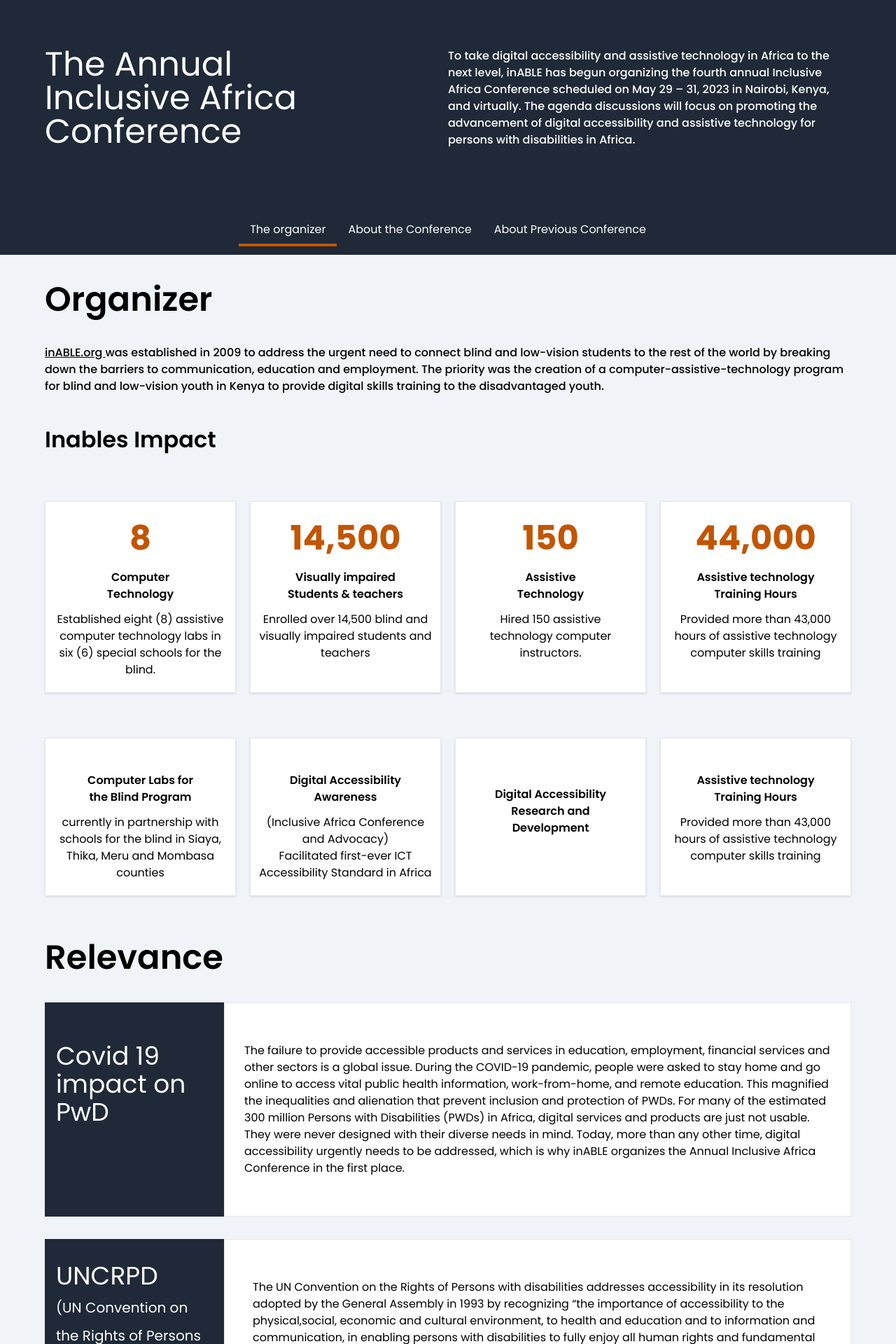
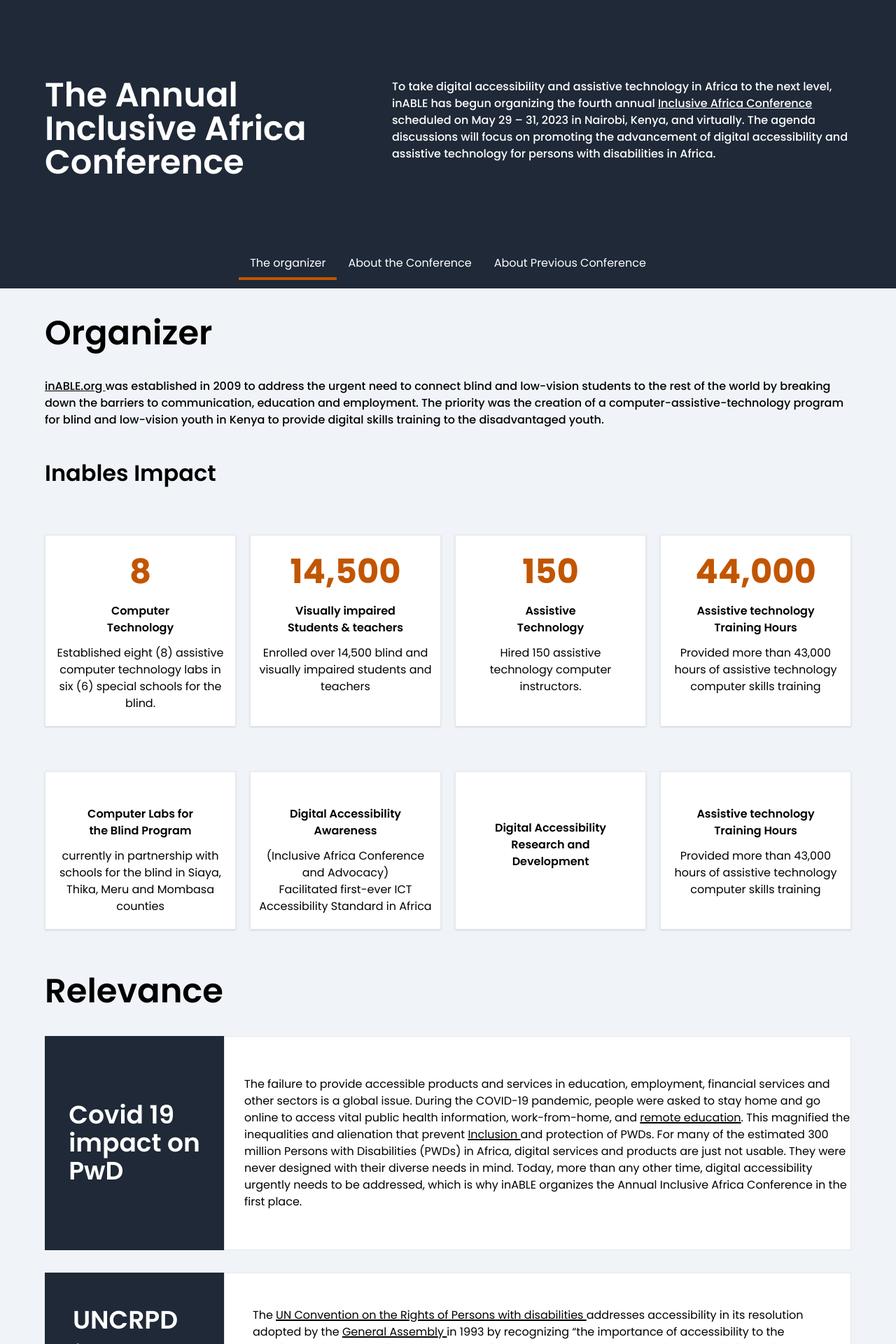
Before and after one commit to inABLE-org/conference-frontend, a Next.js app: page /about in a window 1280 px wide. Shown: the part 80-2000 px from the top of the page at 70% size. Built offline with nearby package versions, Linux system fonts and the light colour scheme.

Commit message:
aded hyperlinks

```diff
--- a/src/components/Cardutilities/RelevanceCard.tsx
+++ b/src/components/Cardutilities/RelevanceCard.tsx
@@ -9,7 +9,7 @@ export default function RelevanceCard(
         <div className="bg-primary text-white text-[64px] flex items-center col-span-2 justify-center">
           {props.impactname}
         </div>
-        <div className="col-span-7 text-start border border-gray-200 pr-5 bg-white ">
+        <div className="col-span-7  border border-gray-200  bg-white ">
           <span className="mx-6">{props.impactdescription}</span>
         </div>
       </div>
--- a/src/pages/about/index.tsx
+++ b/src/pages/about/index.tsx
@@ -12,15 +12,15 @@ export default function About() {
                 <div className="w-100 bg-primary">
                     <div className="sm:px-0">
                         <div className="container flex flex-wrap py-12">
-                            <div className="w-full sm:w-1/2 md:w-1/2 mb-10">
-                                <h1 className="text-white text-5xl text-start mr-5">
-                                    The Annual <br />
-                                    Inclusive Africa <br />
-                                    Conference
+                            <div className="grid grid-cols-1 md:grid-cols-2 gap-0 py-3">
+                                <div>
+                                <h1 className="text-white text-5xl text-start font-semibold py-8">
+                                    The Annual <br />  Inclusive Africa <br /> Conference
                                 </h1>
-                            </div>
-                            <div className="w-full sm:w-1/2 md:w-1/2">
-                                <p className="text-white font-medium">To take digital accessibility and assistive technology in Africa to the next level, inABLE has begun organizing the fourth annual Inclusive Africa Conference scheduled on May 29 – 31, 2023 in Nairobi, Kenya, and virtually. The agenda discussions will focus on promoting the advancement of digital accessibility and assistive technology for persons with disabilities in Africa.</p>
+                                </div>
+                                <div>
+                                    <p className="text-white font-medium lg:-ml-20 py-8 text-base leading-29">To take digital accessibility and assistive technology in Africa to the next level, inABLE has begun organizing the fourth annual <a className="underline" href="https://inclusiveafrica.org/">Inclusive Africa Conference </a>scheduled on May 29 – 31, 2023 in Nairobi, Kenya, and virtually. The agenda discussions will focus on promoting the advancement of digital accessibility and assistive technology for persons with disabilities in Africa.</p>
+                                </div>
                             </div>
                         </div>
                         <div className="text-white pt-1 pb-3">
@@ -73,8 +73,8 @@ export default function About() {
                     </h2>
                     <RelevanceCard
                         impactname={
-                            <h3 className="text-4xl px-4 pt-8 pb-16 mb-10 ">
-                                Covid 19 impact on PwD
+                            <h3 className="text-4xl py-8 font-semibold">
+                                Covid 19 <br />impact on <br /> PwD
                             </h3>
                         }
                         impactdescription={
@@ -83,8 +83,8 @@ export default function About() {
                                 education, employment, financial services and other sectors is a
                                 global issue. During the COVID-19 pandemic, people were asked to
                                 stay home and go online to access vital public health information,
-                                work-from-home, and remote education. This magnified the
-                                inequalities and alienation that prevent inclusion and protection
+                                work-from-home, and <a className="underline decoration-2" href="https://www.pd.co.ke/news/remote-learning-discriminatory-to-children-with-special-needs-47329/">remote education</a>. This magnified the
+                                inequalities and alienation that prevent <a className="underline decoration-2" href="https://inable.org/2020/07/21/inclusive-education-leads-to-future-opportunities/">Inclusion </a> and protection
                                 of PWDs. For many of the estimated 300 million Persons with
                                 Disabilities (PWDs) in Africa, digital services and products are
                                 just not usable. They were never designed with their diverse needs
@@ -97,18 +97,18 @@ export default function About() {
 
                     <RelevanceCard
                         impactname={
-                            <h3 className="text-4xl px-4 pt-8  mb-10">
-                                UNCRPD <br />
+                            <h3 className="text-4xl px-10 py-12">
+                                <span className="font-semibold">UNCRPD</span><br />
                                 <span className="text-xl">
-                                    (UN Convention on the Rights of Persons with disabilities)
+                                    (UN Convention on the <br />Rights of Persons with disabilities)
                                 </span>
                             </h3>
                         }
                         impactdescription={
-                            <p className="ml-10 py-8">
-                                The UN Convention on the Rights of Persons with disabilities
-                                addresses accessibility in its resolution adopted by the General
-                                Assembly in 1993 by recognizing “the importance of accessibility
+                            <p className="ml-10 py-6">
+                                The <a className="underline decoration-2" href="https://www.un.org/disabilities/documents/accessibility_and_development_june2013.pdf">UN Convention on the Rights of Persons with disabilities </a>
+                                addresses accessibility in its resolution adopted by the <a className="underline decoration-2" href="http://www.un-documents.net/a48r96.htm">General Assembly </a>
+                                in 1993 by recognizing “the importance of accessibility
                                 to the physical,social, economic and cultural environment, to
                                 health and education and to information and communication, in
                                 enabling persons with disabilities to fully enjoy all human rights
@@ -227,7 +227,7 @@ export default function About() {
                         </div>
                     </div>
                 </div>
-             <PreviousConference/>
+                <PreviousConference />
                 <div className="mt-10 py-10 text-center">
                     <h2 className="text-5xl">Other Meetings & conferences</h2>
                     <p className="mt-10 mb-12">
```
